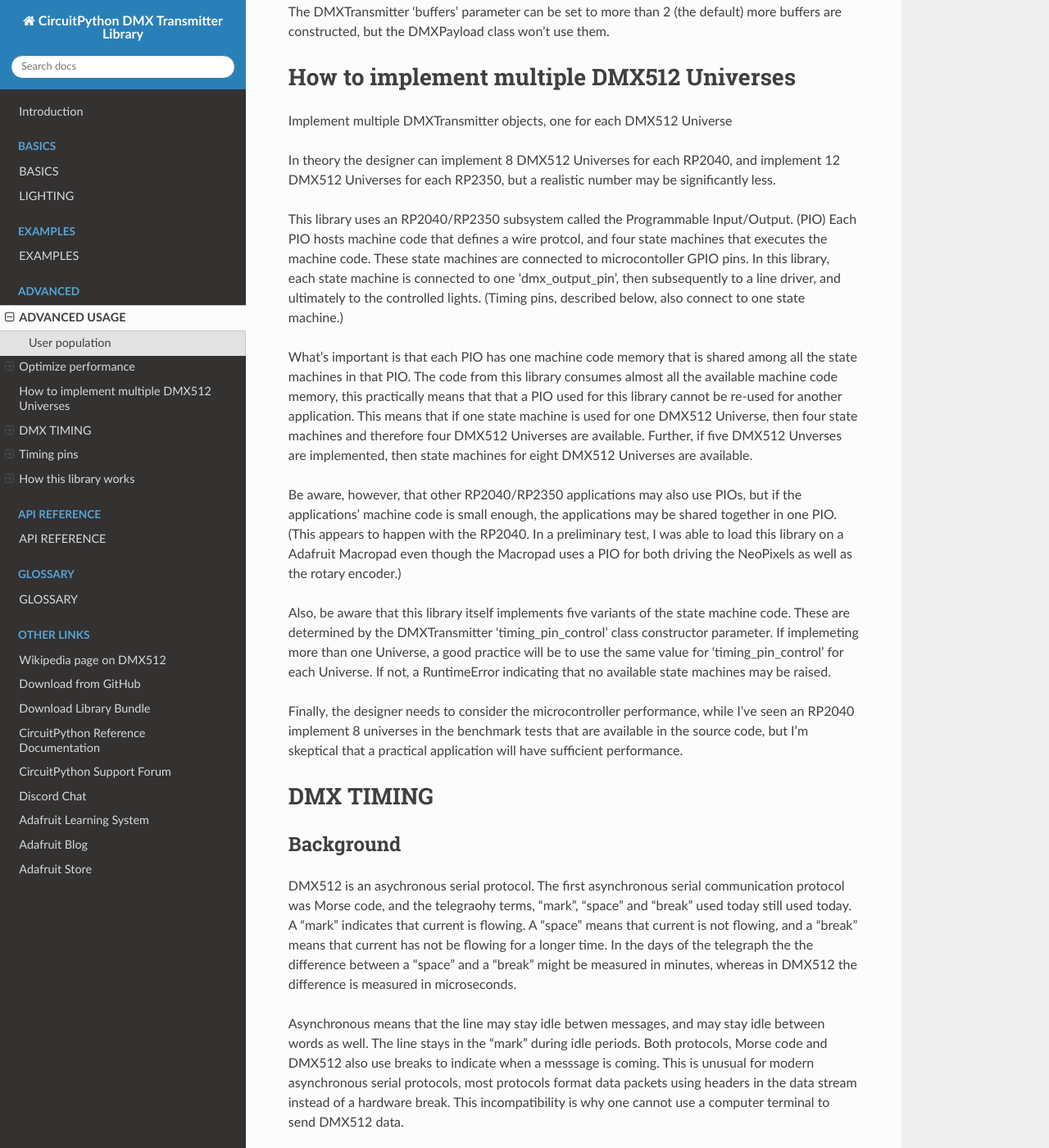
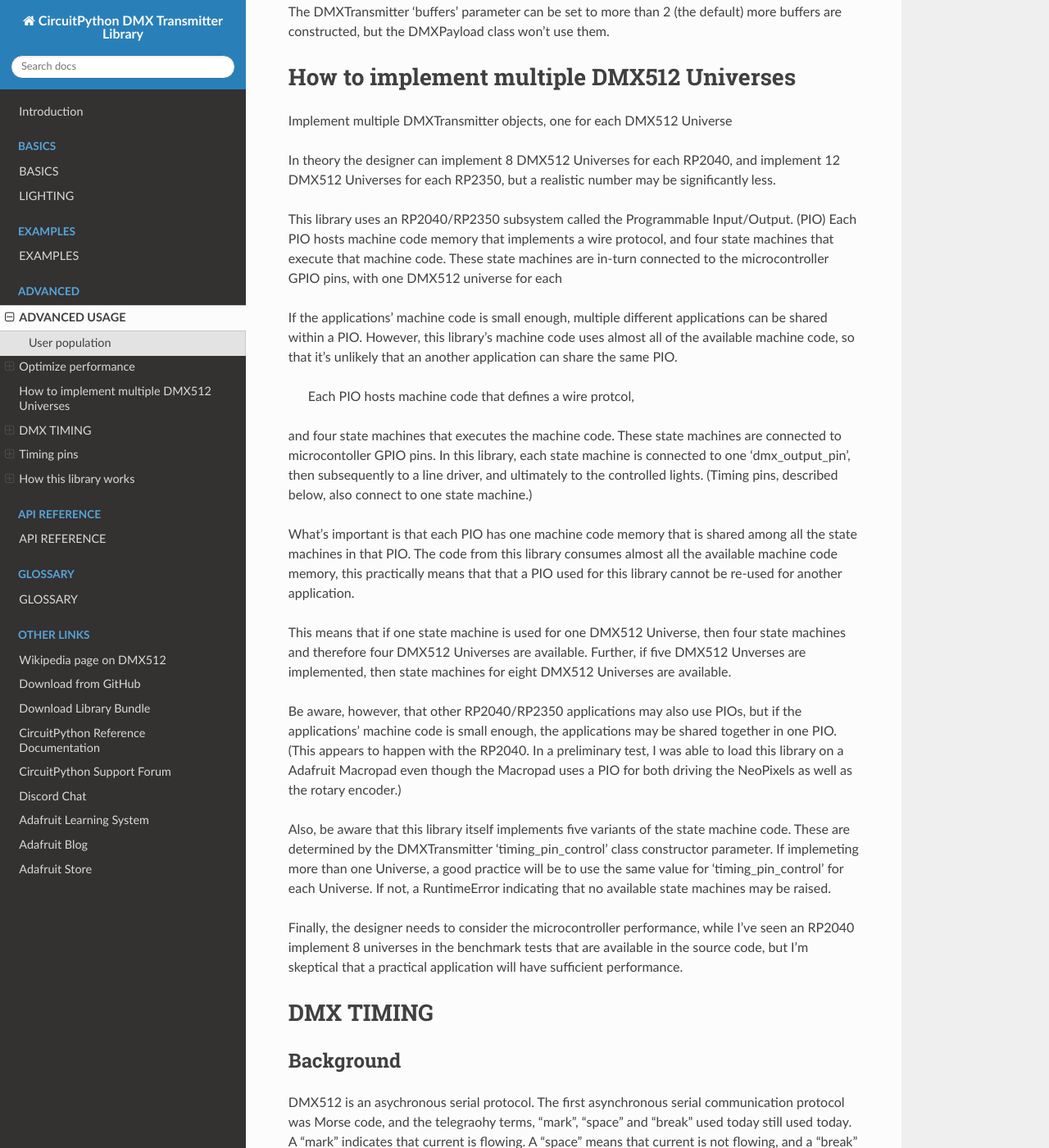
Before and after one commit to mydana/CircuitPython_DMX_Transmitter, a Sphinx documentation site: the page built from docs/advanced.rst, in a window 1280 px wide and 1400 px high, scrolled down 1484 px. Shown: the whole window at 82% size. Built offline with Sphinx 7.4.7 and the Read the Docs theme 3.1.0, drawn with Linux system fonts in a browser that asks for light colours.

Commit message:
Updated docs

```diff
--- a/docs/advanced.rst
+++ b/docs/advanced.rst
@@ -76,7 +76,18 @@ and implement 12 DMX512 Universes for each RP2350, but a realistic
 number may be significantly less.
 
 This library uses an RP2040/RP2350 subsystem called the Programmable
-Input/Output. (PIO) Each PIO hosts machine code that defines a wire protcol,
+Input/Output. (PIO) Each PIO hosts machine code memory that implements a
+wire protocol, and four state machines that execute that machine code. These
+state machines are in-turn connected to the microcontroller GPIO pins, with
+one DMX512 universe for each
+
+If the applications' machine code is small enough, multiple different
+applications can be shared within a PIO. However, this library's machine code
+uses almost all of the available machine code, so that it's unlikely that an
+another application can share the same PIO.
+
+
+ Each PIO hosts machine code that defines a wire protcol,
 and four state machines that executes the machine code. These state machines
 are connected to microcontoller GPIO pins. In this library, each state machine
 is connected to one 'dmx_output_pin', then subsequently to a line driver,
@@ -87,6 +98,10 @@ What's important is that each PIO has one machine code memory that is shared
 among all the state machines in that PIO. The code from this library
 consumes almost all the available machine code memory, this practically means
 that that a PIO used for this library cannot be re-used for another application.
+
+
+
+
 This means that if one state machine is used for one DMX512 Universe, then four
 state machines and therefore four DMX512 Universes are available. Further,
 if five DMX512 Unverses are implemented, then state machines for eight DMX512
--- a/docs/glossary.rst
+++ b/docs/glossary.rst
@@ -95,3 +95,6 @@ GLOSSARY
 * Universe (DMX) - the set of addresses and values sent down one cable. Also
   could refer to the cable, lights, and other hardware connected to that
   cable.
+
+* Wire protocol - A defined means to communicate data between computer systems over
+  a shared electrical connections. DMX512 is a wire protocol.
```
